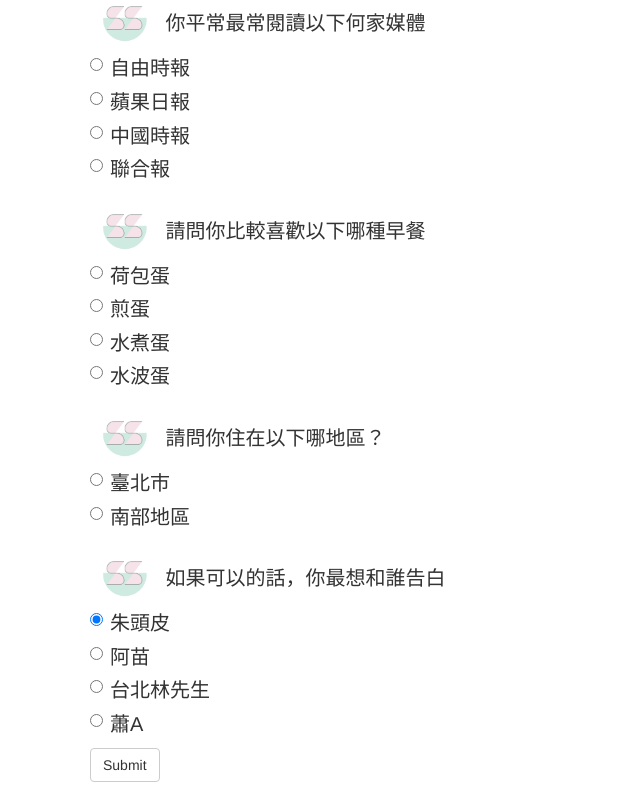
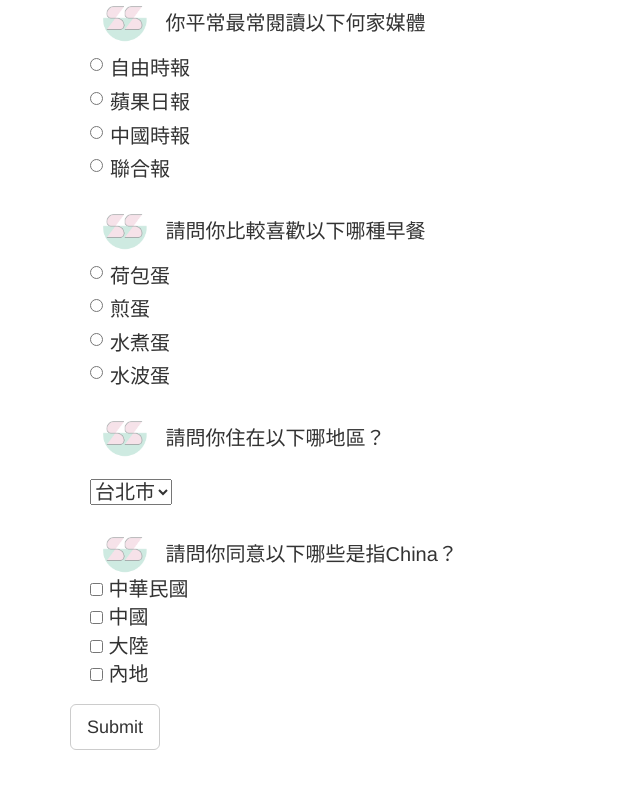
Before and after one commit to vansonlin/StratosphereEnhancer, a plain HTML site: page question.html in a window 1280 px wide. Shown: the part 396-1196 px from the top of the page, without its empty margins (0-640 px from the left). Drawn offline with nearby package versions, Linux system fonts and the light colour scheme.

Commit message:
#4 fixed

```diff
--- a/question.html
+++ b/question.html
@@ -107,57 +107,51 @@
     <div class="form-group question">
       <img src="./images/logo_round.png" id="round">
       <span>請問你住在以下哪地區？</span>
-      <div class="radio">
-        <label>
-	    <input type="radio" name="optionsRadios3" id="optionsRadios1" value="option1" >
-            臺北市
-        </label>
-      </div>
-      <div class="radio">
-        <label>
-	    <input type="radio" name="optionsRadios3" id="optionsRadios1" value="option1">
-            南部地區
-        </label>
-        </div>
-      </div>
+      <br>
+      <select name="location" id="location" style="margin-top:20px">
+        <option value="taipei">台北市</option>
+        <option value="keelung">基隆</option>
+        <option value="newtaipei">新北市</option>
+        <option value="hsinchu">新竹</option>
+        <option value="taoyung">桃園</option>
+        <option value="miaoli">苗栗</option>
+        <option value="yunlin">雲林</option>
+        <option value="pingdong">屏東</option>
+        <option value="nantoe">南投</option>
+        <option value="yilang">宜蘭</option>
+        <option value="chunhua">彰化</option>
+        <option value="taichung">台中</option>
+        <option value="tainan">台南</option>
+        <option value="kaoshiung">高雄</option>
+        <option value="chiayi">嘉義</option>
+        <option value="hualien">花蓮</option>
+        <option value="taidong">台東</option>
+        <option value="island">離島</option>
+        <option value="other">其他</option>
+      </select>
+    </div>
+
 
 
 
     <div class="form-group question">
       <img src="./images/logo_round.png" id="round">
-      <span>如果可以的話，你最想和誰告白</span>
-      <div class="radio">
-        <label>
-      <input type="radio" name="optionsRadios4" id="option2" value="pig" checked>
-            朱頭皮
-        </label>
-      </div>
-      <div class="radio">
-        <label>
-      <input type="radio" name="optionsRadios4" id="option2" value="miao">
-            阿苗
-        </label>
-      </div>
+      <span>請問你同意以下哪些是指China？</span><br>
+      <input type="checkbox" name="china" value="ROC"> 中華民國<br>
+      <input type="checkbox" name="china" value="china"> 中國<br>
+      <input type="checkbox" name="china" value="continental"> 大陸<br>
+      <input type="checkbox" name="china" value="mainland"> 內地<br>
+    </div>
 
-      <div class="radio">
-        <label>
-      <input type="radio" name="optionsRadios4" id="option2" value="lin">
-            台北林先生
-        </label>
-      </div>
-      <div class="radio">
-        <label>
-      <input type="radio" name="optionsRadios4" id="option2" value="hsiao">
-            蕭A
-        </label>
-      </div>
 
-  <button class="btn btn-default" onclick="show_result()">Submit</button>
+
+  <button class="btn btn-default btn-lg" onclick="show_result()" style="margin-bottom: 50px">Submit</button>
       </div>
 
   <script>
     function show_result() {
-      var answer = document.querySelector('input[name="optionsRadios4"]:checked').value;
+      var e = document.getElementById("location");
+      var answer = e.options[e.selectedIndex].value;
       console.log(answer);
       send_data(answer);
     }
```
